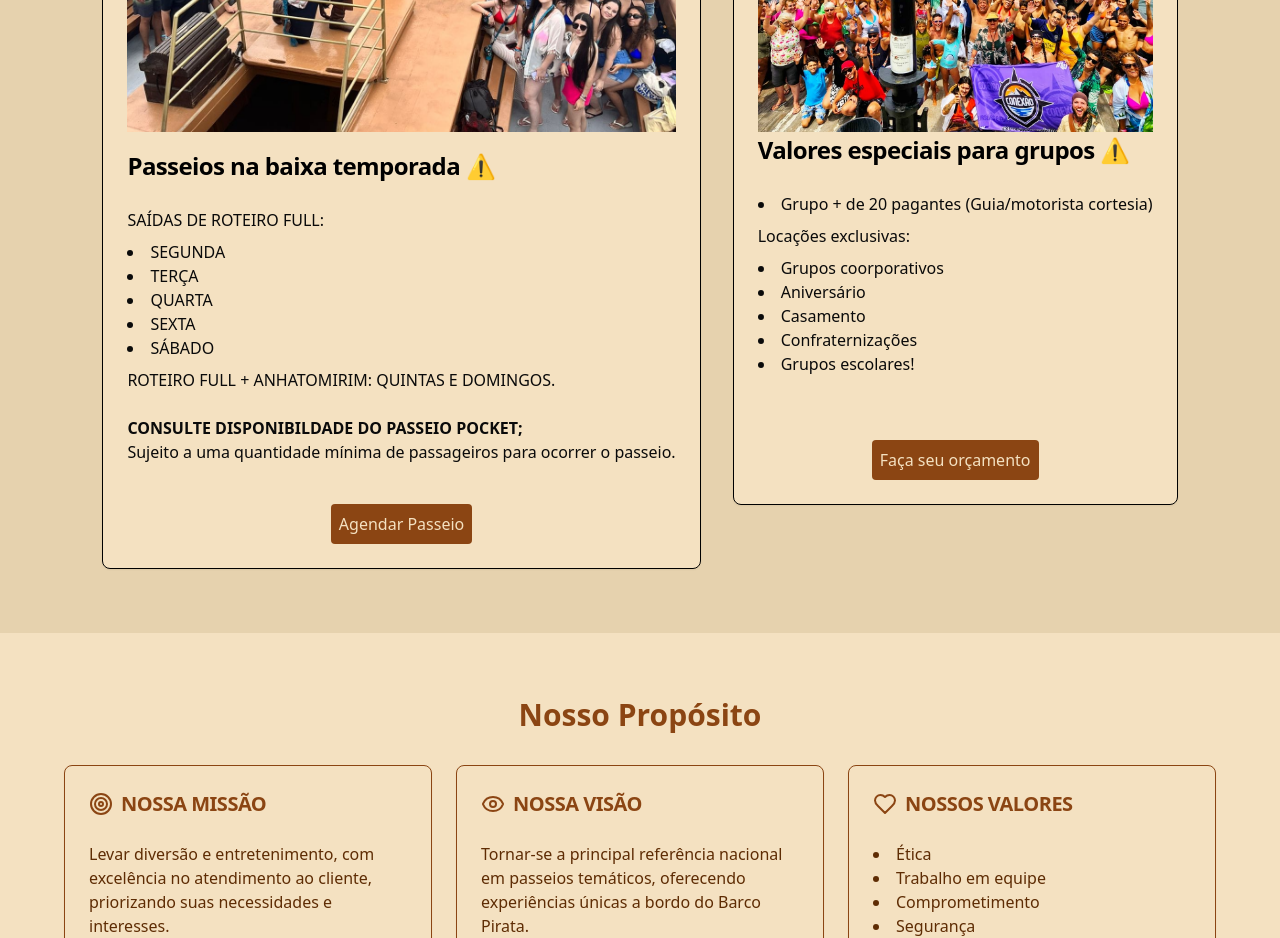
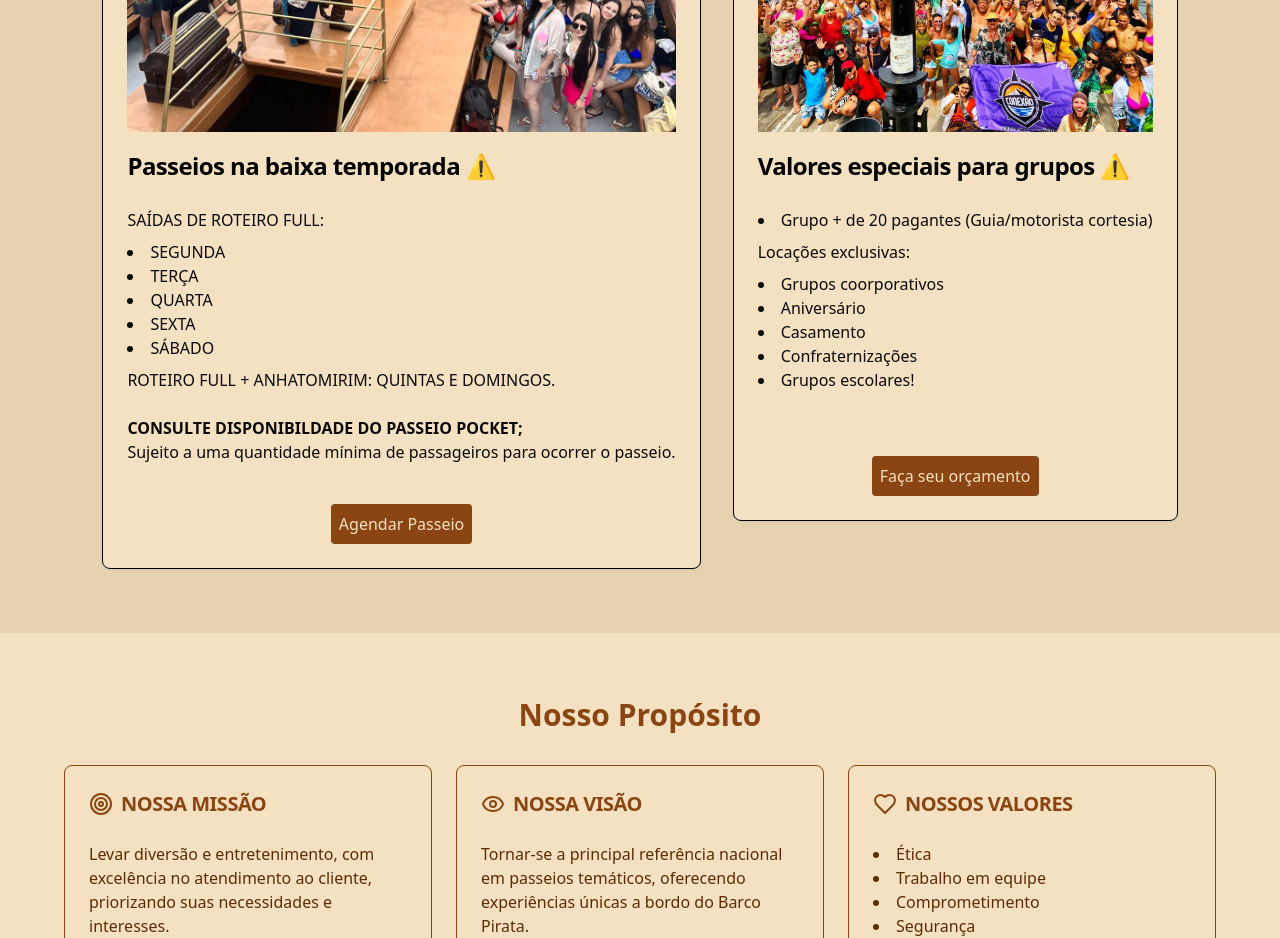
Before and after one commit to Ssalvador221/landing-barco-pirata, a Next.js app: page / in a window 1280 px wide. Shown: the part 5320-6258 px from the top of the page. Built offline with nearby package versions, Linux system fonts and the light colour scheme; a web font is replaced by a local one.

Commit message:
fix: added padding top for title card

```diff
--- a/src/components/cards/AdicionalInformations.tsx
+++ b/src/components/cards/AdicionalInformations.tsx
@@ -59,7 +59,7 @@ function AdicionalInformations() {
             src="./grupo-idosas.jpg"
             className="w-full h-[400px] object-cover rounded-t-lg"
           />
-          <CardTitle className="text-left text-[#000000]">
+          <CardTitle className="text-left pt-4 text-[#000000]">
             Valores especiais para grupos ⚠️
           </CardTitle>
           <div className="text-3xl font-bold text-center text-[#000000]"></div>
```
